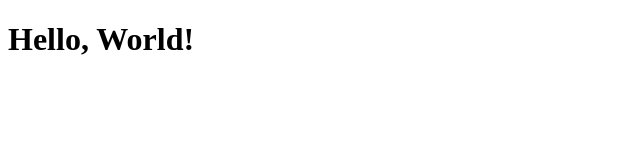
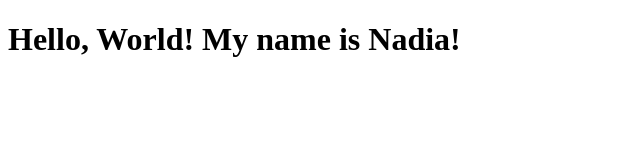
Before and after one commit to bingston222/CS3338-first-project, a plain HTML site: page index.html in a window 1280 px wide. Shown: the whole page, without its empty margins (0-640 px from the left). Drawn offline with Linux system fonts and the light colour scheme.

Commit message:
Updated index.html

```diff
--- a/index.html
+++ b/index.html
@@ -6,6 +6,6 @@
     <title>My First Project</title>
 </head>
 <body>
-    <h1>Hello, World!</h1>
+    <h1>Hello, World! My name is Nadia!</h1>
 </body>
 </html>
```
